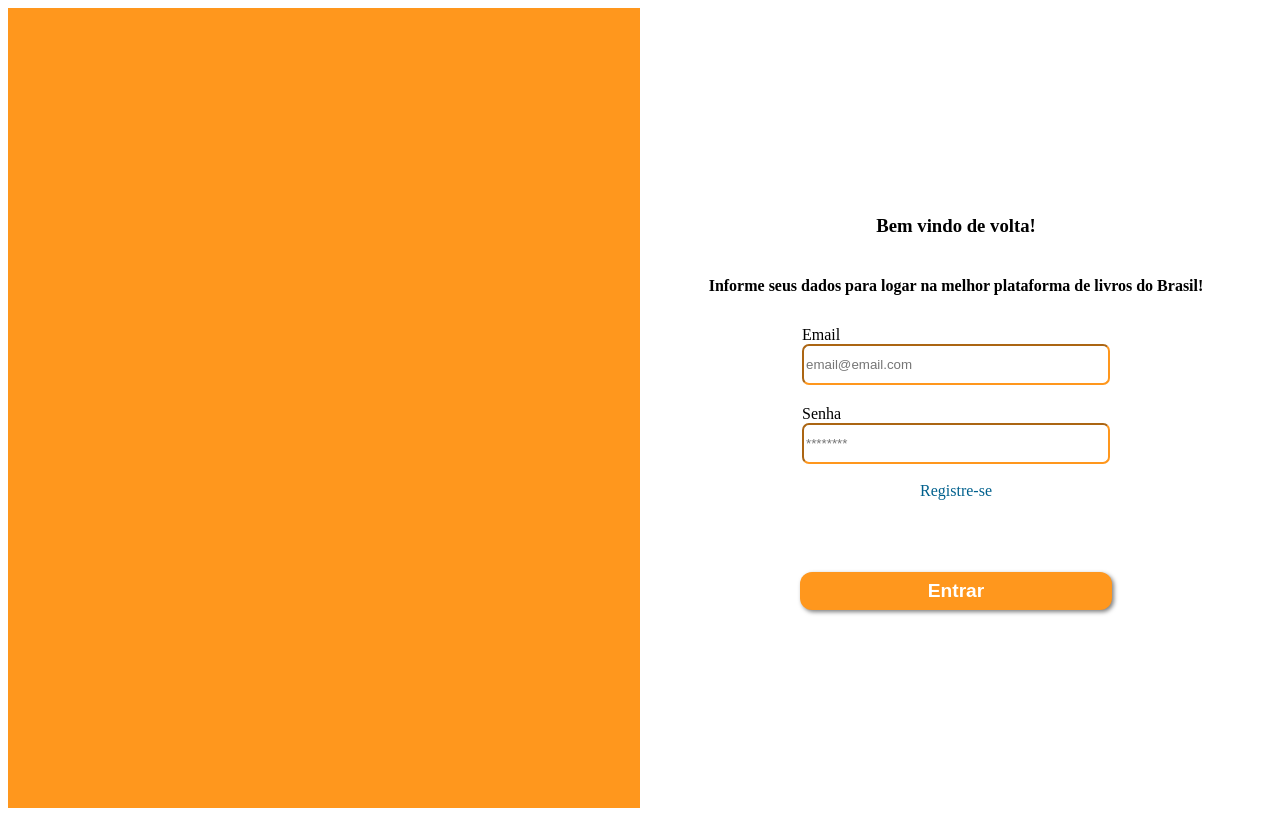
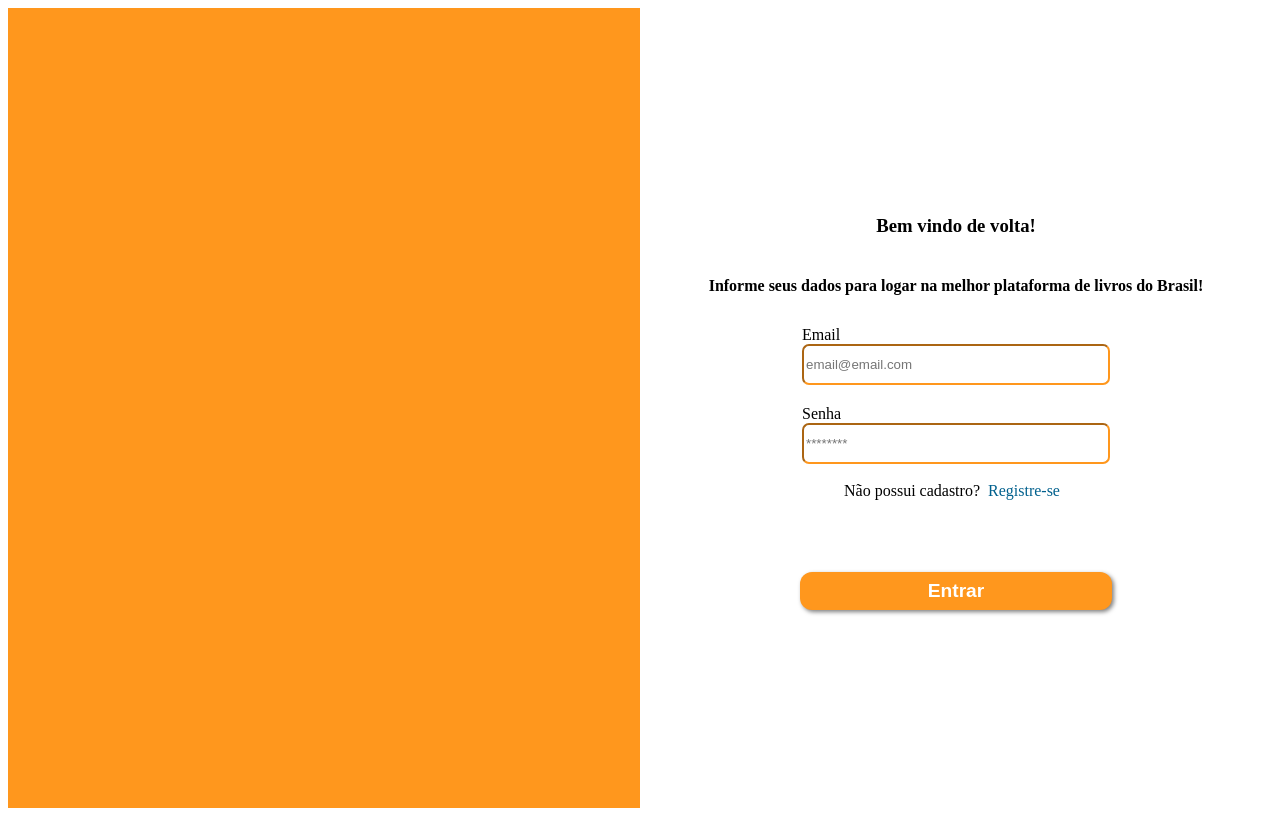
Before and after one commit to lucsap/db-project, a Next.js app in the folder frontend/: page /login in a window 1280 px wide. Built offline with nearby package versions, Linux system fonts and the light colour scheme.

Commit message:
feat/layout on /borrow

```diff
--- a/frontend/pages/borrow/index.tsx
+++ b/frontend/pages/borrow/index.tsx
@@ -101,7 +101,7 @@ export default function Borrow() {
         </div>
         {type === 'livros' ? (
             <ul className={styles.listContainer}>
-                        {livros.map((livro) => (
+            {livros?.map((livro) => (
                 <li key={livro.isbn}>
                     <Books
                         onClick={() => openModal(livro)} // Passa o livro específico ao abrir o modal
--- a/frontend/pages/login/index.tsx
+++ b/frontend/pages/login/index.tsx
@@ -98,6 +98,7 @@ export default function Login() {
                         />
                     </div>
                     <div>
+                        Não possui cadastro?
                         <Link href="/signup" className={styles.link}>Registre-se</Link>
                     </div>
                     <div className={styles.btnLogin}>
```
Lines whose indentation alone changed are shown as unchanged.
